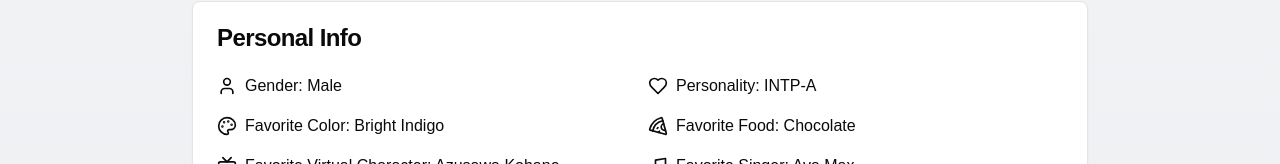
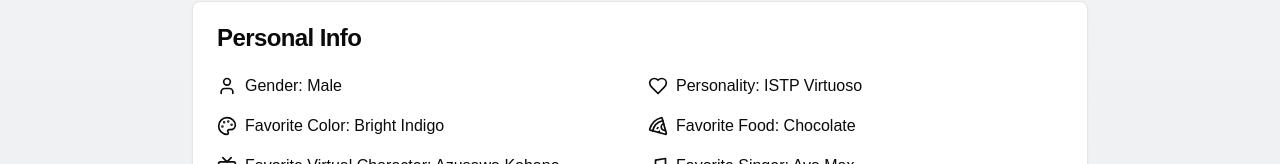
Before and after one commit to SpookyKipper/SpookyKipper, a Next.js app: page / in a window 1280 px wide. Shown: the part 453-617 px from the top of the page. Built offline with nearby package versions, Linux system fonts and the light colour scheme.

Commit message:
MBTI change

```diff
--- a/components/personal-intro.tsx
+++ b/components/personal-intro.tsx
@@ -52,7 +52,7 @@ export function PersonalIntroComponent() {
             </div>
             <div className="flex items-center">
               <Heart className="mr-2 h-5 w-5" />
-              <span>Personality: INTP-A</span>
+              <span>Personality: ISTP Virtuoso</span>
             </div>
             <div className="flex items-center">
               <Palette className="mr-2 h-5 w-5" />
```
